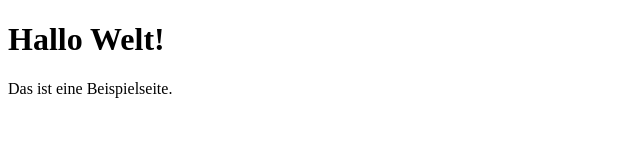
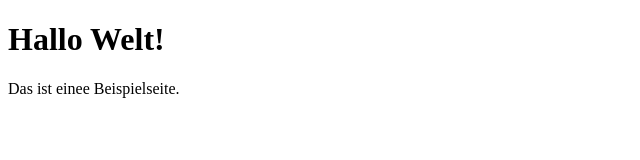
Before and after one commit to Flomerma/M324_Florin_Inderbitzin, a website: page index.html in a window 1280 px wide. Shown: the full height of the page, 0-640 px from the left. Drawn offline with Linux system fonts and the light colour scheme.

```diff
--- a/index.html
+++ b/index.html
@@ -7,6 +7,6 @@
 </head>
 <body>
     <h1>Hallo Welt!</h1>
-    <p>Das ist eine Beispielseite.</p>
+    <p>Das ist einee Beispielseite.</p>
 </body>
 </html>
```
